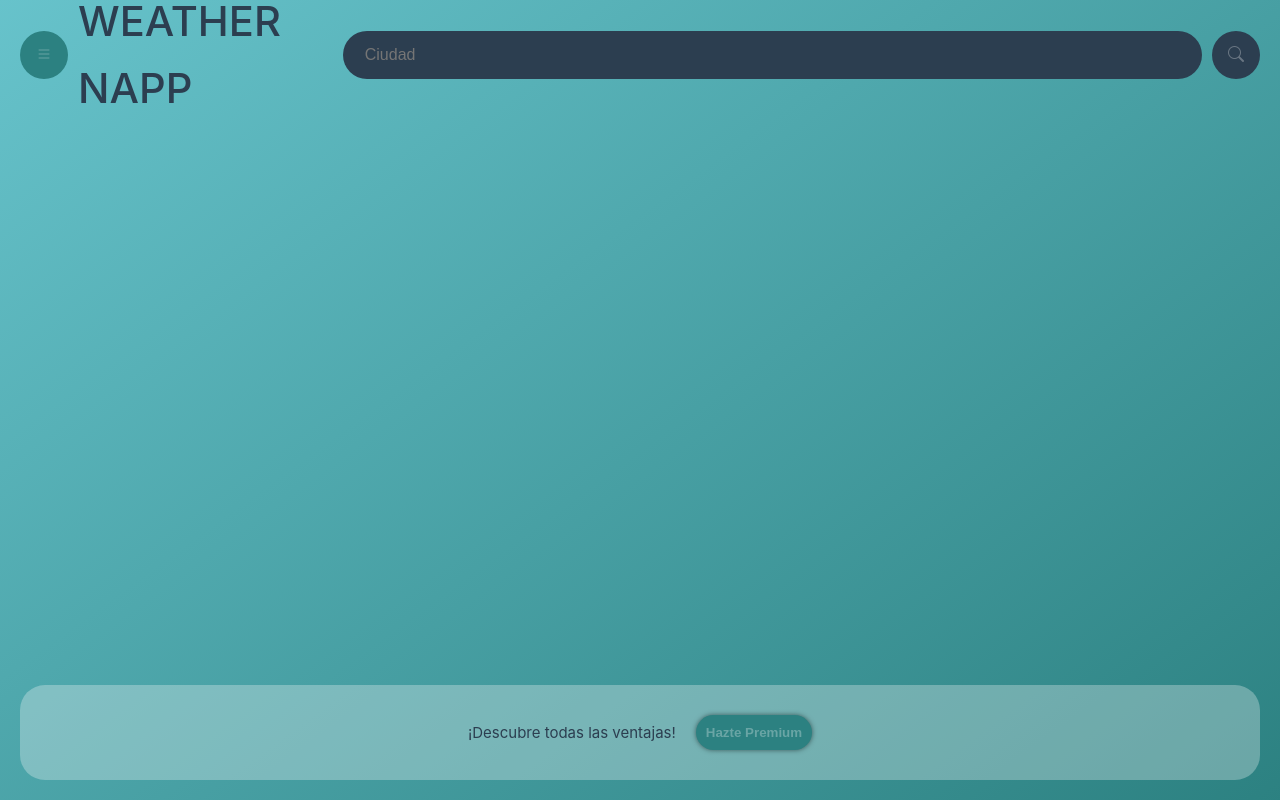
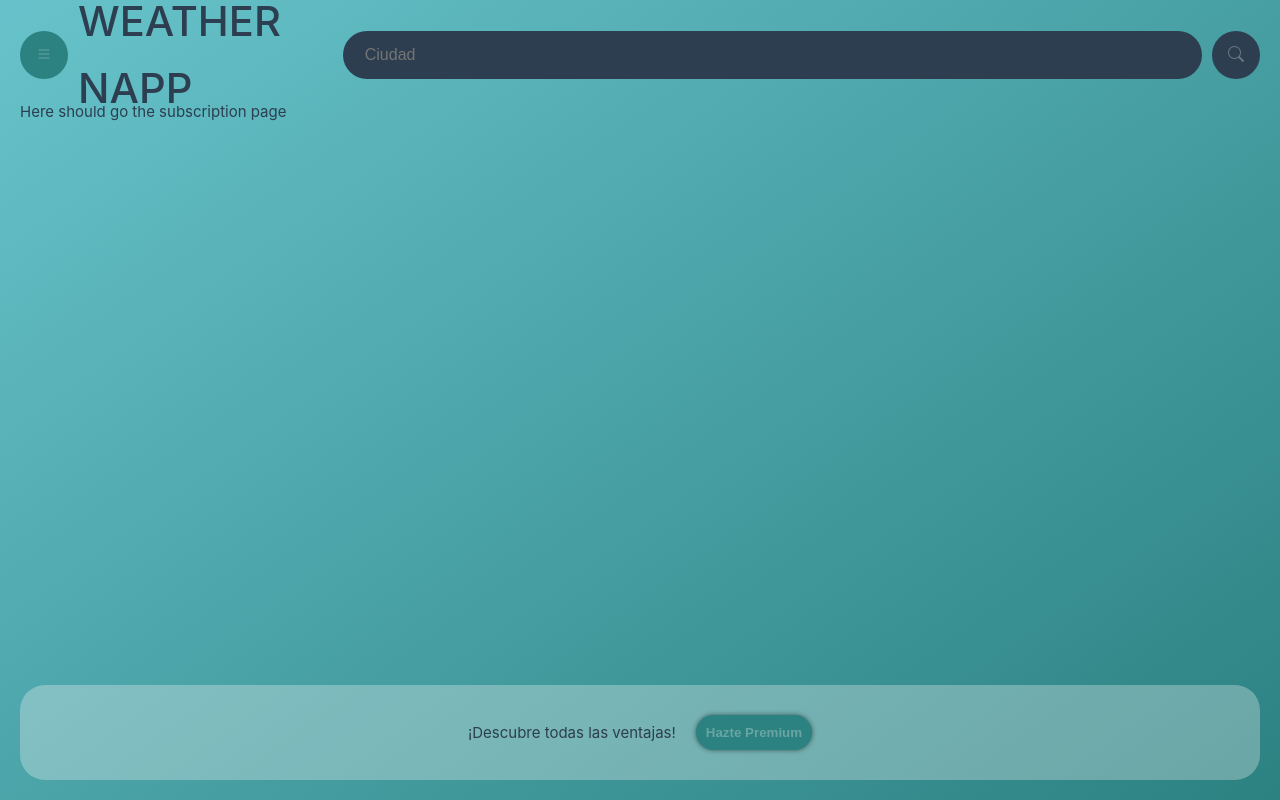
Before and after one commit to NunuuuAP/weather-app, a Vue app in the folder weather-web-vue/: page /subscription in a window 1280 px wide. Built offline with nearby package versions, Linux system fonts and the light colour scheme; no server answers.

Commit message:
fix(router): add subscription route to avoid errors

```diff
--- a/weather-web-vue/src/router/index.ts
+++ b/weather-web-vue/src/router/index.ts
@@ -2,6 +2,7 @@ import { createRouter, createWebHistory } from 'vue-router'
 import HomeView from '@/views/HomeView.vue'
 import HourView from '@/views/HourView.vue'
 import WeekView from '@/views/WeekView.vue'
+import SubscriptionView from '@/views/SubscriptionView.vue'
 
 const router = createRouter({
   history: createWebHistory(import.meta.env.BASE_URL),
@@ -21,6 +22,12 @@ const router = createRouter({
       name: 'weekly',
       component: WeekView
     }
+    ,
+    {
+      path: '/subscription',
+      name: 'subscription',
+      component: SubscriptionView
+    }
   ]
 })
 
```
